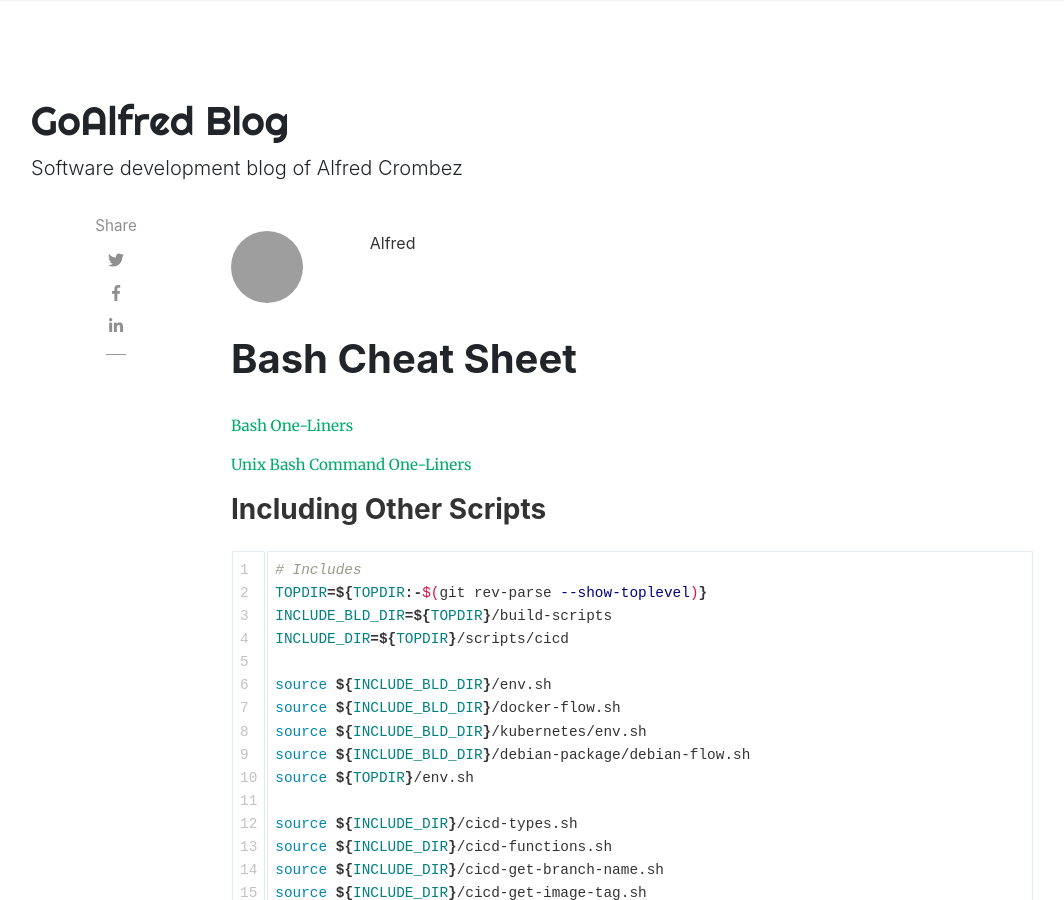
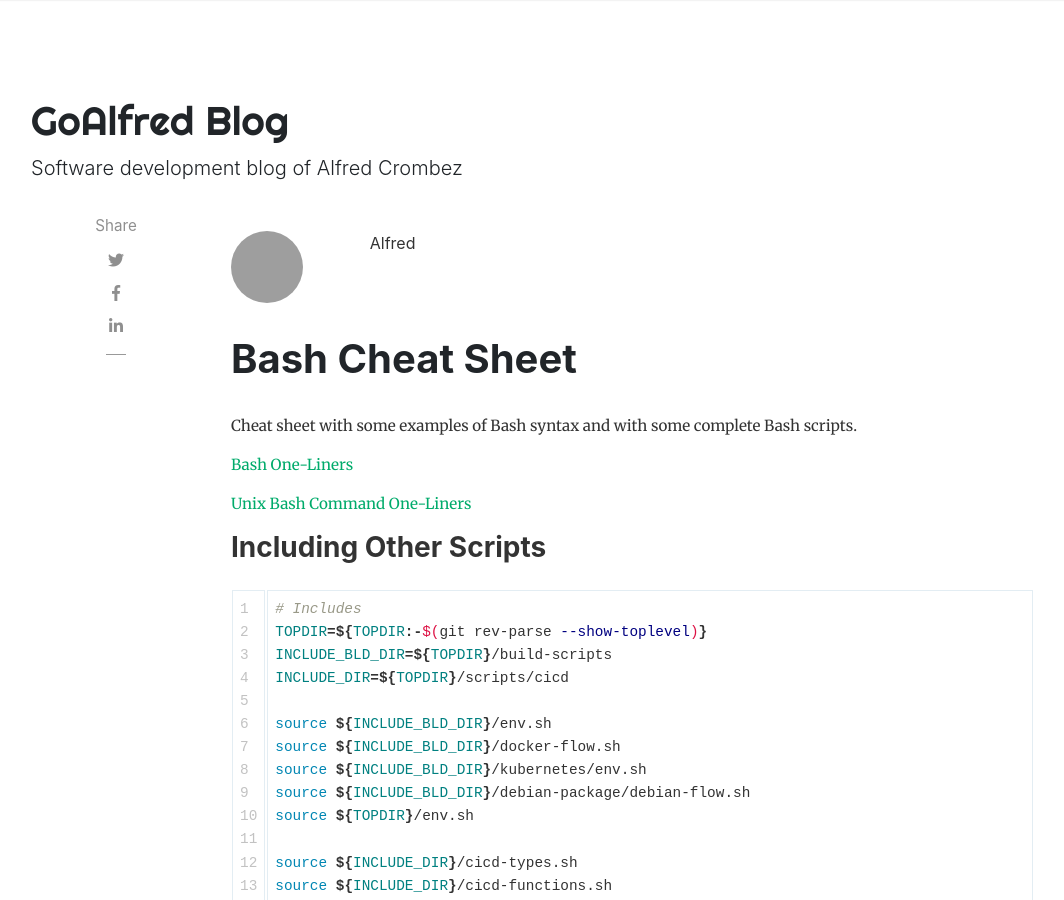
Before and after one commit to goalfred-dev/goalfred-dev.github.io, a Jekyll site: the page built from _posts/2021-06-23-bash-cheat-sheet.md, in a window 1280 px wide and 900 px high. Shown: the whole window, without its empty margins (54-1118 px from the left). Built offline with Jekyll 4.4.1, drawn with Linux system fonts in a browser that asks for light colours; nearby versions of some CDN libraries; comment, search, counter and statistics services are not loaded; grey boxes are pictures that could not be loaded.

Commit message:
Try by adding a description line.

```diff
--- a/_posts/2021-06-23-bash-cheat-sheet.md
+++ b/_posts/2021-06-23-bash-cheat-sheet.md
@@ -6,6 +6,8 @@ categories: [bash, cheat sheet]
 featured: false
 hidden: false
 ---
+
+Cheat sheet with some examples of Bash syntax and with some complete Bash scripts.
 
 [Bash One-Liners](http://www.bashoneliners.com/)
 
```
